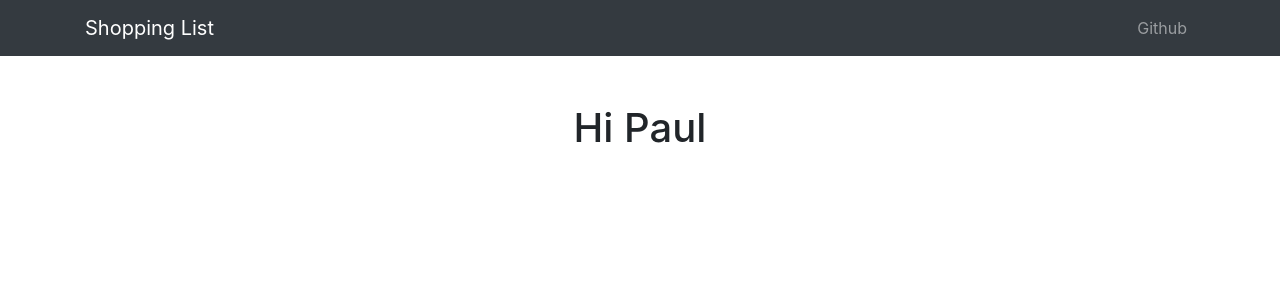
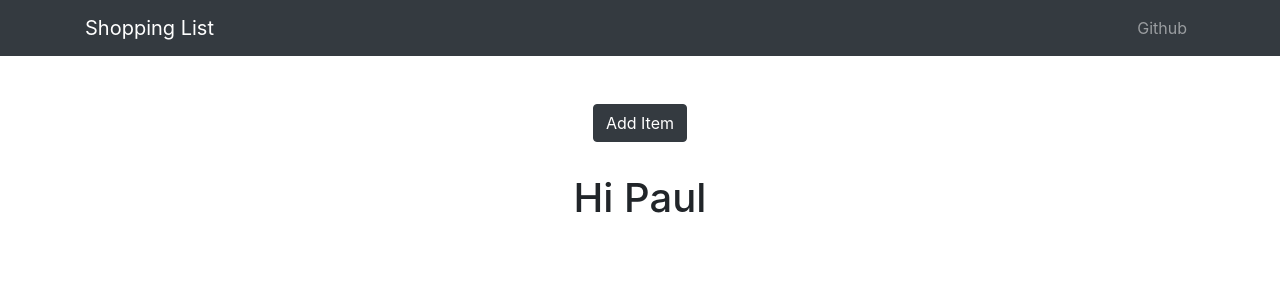
Before and after one commit to SilentHackerz/mernshop, a React (Create React App) app in the folder client/: page / in a window 1280 px wide. Shown: the top 300 px of the page. Built offline with nearby package versions, Linux system fonts and the light colour scheme.

Commit message:
dummy uuid

```diff
--- a/client/src/App.js
+++ b/client/src/App.js
@@ -16,6 +16,7 @@ class App extends Component {
         <Provider store={store}>
         <div className="App">
           <AppNavbar />
+          <ShoppingList />
           <Container>
 
             <h1>Hi Paul</h1>
--- a/client/src/components/ShoppingList.js
+++ b/client/src/components/ShoppingList.js
@@ -1,11 +1,47 @@
 import React, { Component } from 'react'
+import { Container, ListGroup, ListGroupItems, Button } from 'reactstrap'
+import { connect } from 'react-redux';
+import PropTypes from 'prop-types';
+import uuid from 'uuid';
 
 export default class ShoppingList extends Component {
+
+    // for to check uuid is working, manually give some dummy data here. Later it will come from database
+    // A UUID (Universal Unique Identifier) is a 128-bit number used to uniquely identify some object or entity on the Internet. Depending on the specific mechanisms used, a UUID is either guaranteed to be different or is, at least, extremely likely to be different from any other UUID generated until 3400 A.D.
+
+    state = {
+        items: [
+            {id: uuid(), name: 'Eggs'},
+            {id: uuid(), name: 'Milk'},
+            {id: uuid(), name: 'Water'},
+            {id: uuid(), name: 'Steak'}
+        ]
+    }
+
   render() {
+      // use destructuring to declare variable items
+      const { items } = this.state;
     return (
-      <div>
-
-      </div>
+      <Container>
+        <Button
+            color="dark"
+            style={{marginBottom: '2em'}}
+            onClick={() => {
+                const name = prompt('Enter Item');
+                if (name) {
+                    this.setState( state => {
+                        // Add this new item to the existing array of items with spread operator
+                        items: [...items, {id: uuid(), name }]
+                    })
+                }
+            }}
+        >Add Item</Button>
+      </Container>
     )
   }
 }
+
+
+/* In this line above < items: [...items, {id: uuid(), name }]  > the part for name is actually < name : name >
+But with destructuring, since both side is same, I am just using name
+*/
```
